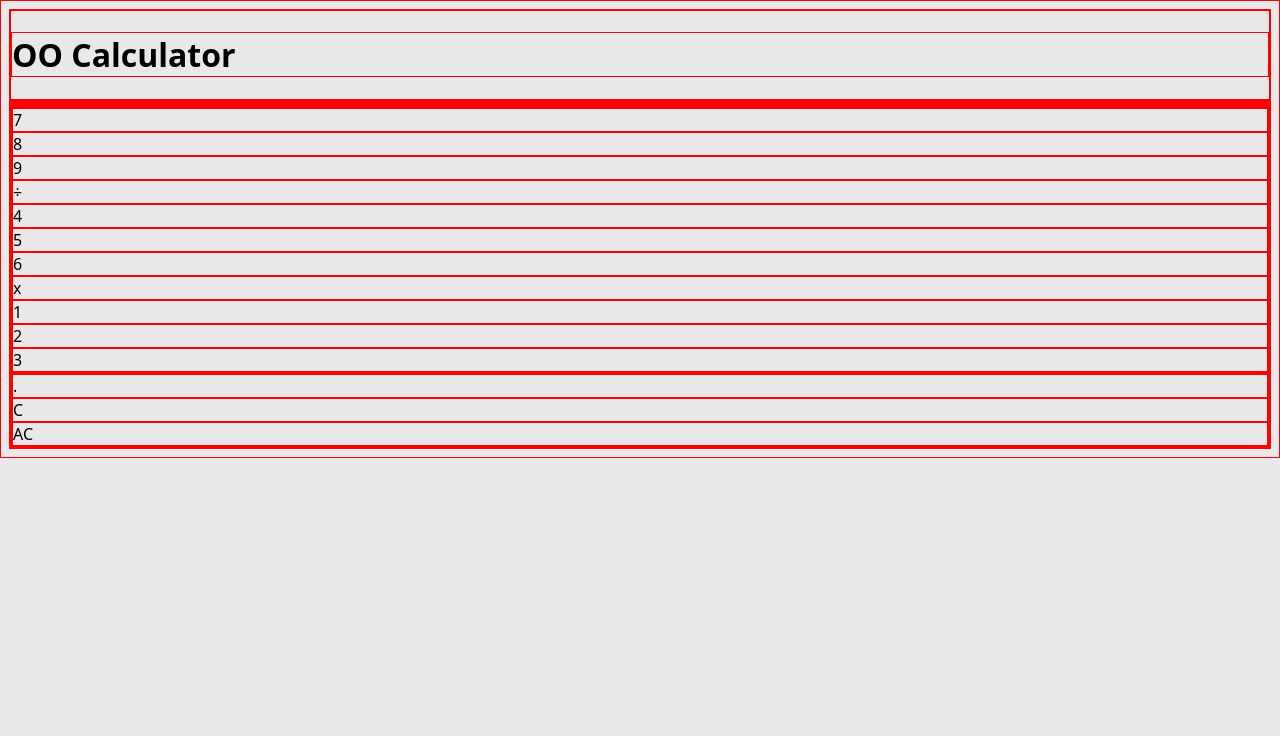
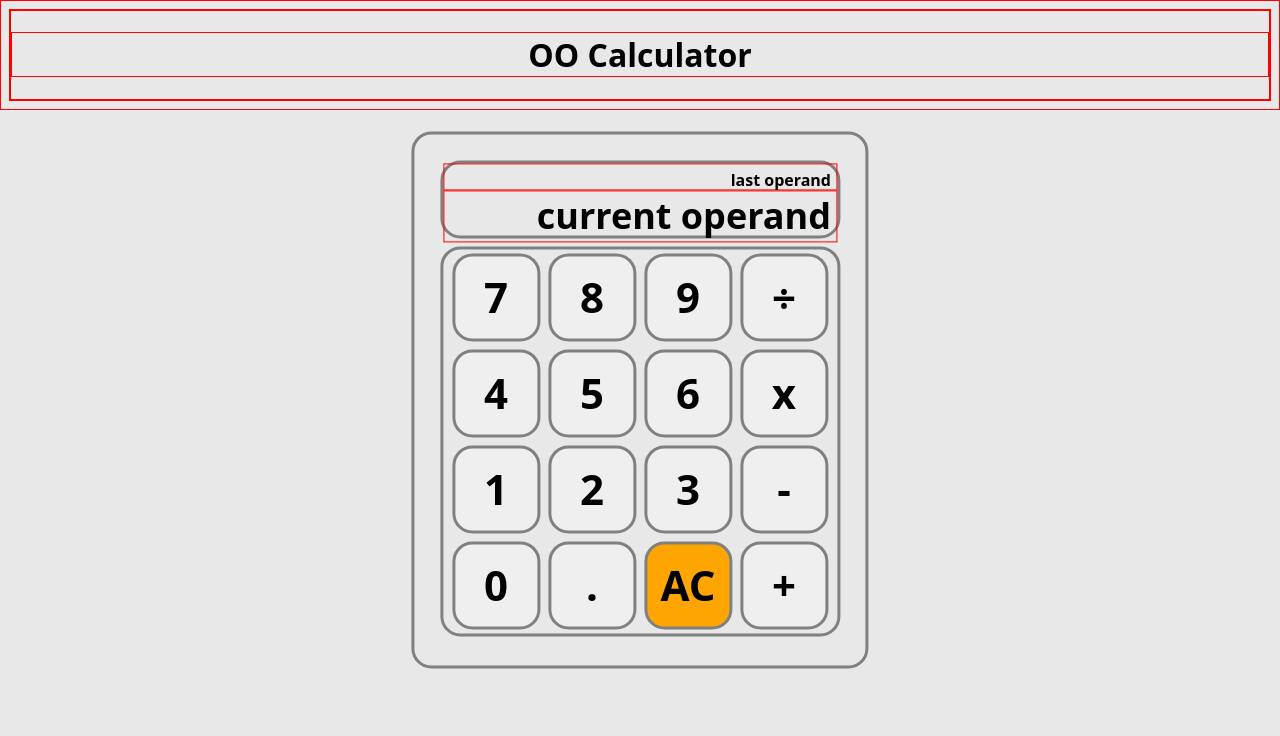
Before and after one commit to jeffbai996/oo-calculator, a plain HTML site: page index.html in a window 1280 px wide. Shown: the top 736 px of the page. Drawn offline with Linux system fonts and the light colour scheme.

Commit message:
Completed layout of calculator with flexbox

```diff
--- a/index.html
+++ b/index.html
@@ -15,25 +15,26 @@
     </div>
     <div class="calculator">
         <div class="display">
-            <div id="last-operand"></div>
-            <div id="current-operand"></div>
+            <div id="last-operand">last operand</div>
+            <div id="current-operand">current operand</div>
         </div>
         <div class="keys">
-            <div id="7">7</div>
-            <div id="8">8</div>
-            <div id="9">9</div>
-            <div id="divide">÷</div>
-            <div id="4">4</div>
-            <div id="5">5</div>
-            <div id="6">6</div>
-            <div id="x">x</div>
-            <div id="1">1</div>
-            <div id="2">2</div>
-            <div id="3">3</div>
-            <div id="0"></div>
-            <div id="decimal">.</div>
-            <div id="clearone">C</div>
-            <div id="allclear">AC</div>
+            <button id="7">7</button>
+            <button id="8">8</button>
+            <button id="9">9</button>
+            <button id="buttonide">÷</button>
+            <button id="4">4</button>
+            <button id="5">5</button>
+            <button id="6">6</button>
+            <button id="multiply">x</button>
+            <button id="1">1</button>
+            <button id="2">2</button>
+            <button id="3">3</button>
+            <button id="subtract">-</button>
+            <button id="0">0</button>
+            <button id="decimal">.</button>
+            <button id="allclear">AC</button>
+            <button id="add">+</button>
         </div>
     </div>
     <div class="footer">
--- a/style.css
+++ b/style.css
@@ -1,10 +1,93 @@
+:root {
+    --page-bg-color: #e8e8e8;
+    --border: 3px solid gray;
+    --border-radius: 20px;
+}
+
 * {
     border: 1px solid red;
     font-family: system-ui;
 }
 
 body {
-    background-color: #e8e8e8;
+    display: flex;
+    flex-direction: column;
+    background-color: var(--page-bg-color);
+}
+
+.header {
+    text-align: center;
+}
+
+.calculator {
+    display: flex;
+    flex-direction: column;
+    border: var(--border);
+    border-radius: var(--border-radius);
+    position: absolute;
+    left: 50%;
+    top: 50%;
+    -webkit-transform: translate(-50%, -50%);
+    transform: translate(-50%, -50%);
+    width: 400px;
+    height: 480px;
+    padding: 2%;
+}
+
+.calculator .display {
+    border: inherit;
+    border-radius: inherit;
+    font-weight: bold;
+    height: 15%;
+    margin-bottom: 2%;
+}
+
+#last-operand {
+    text-align: right;
+    padding: 5px 5px 0 0;
+    height: 20px;
+}
+
+#current-operand {
+    text-align: right;
+    padding-right: 5px;
+    font-size: 36px;
+    height: 50px;
+}
+
+.calculator .keys {
+    display: flex;
+    flex-wrap: wrap;
+    justify-content: center;
+    border: inherit;
+    border-radius: inherit;
+}
+
+
+.calculator .keys button {
+    display: flex;
+    justify-content: center;
+    align-items: center;
+    min-width: 88px;
+    aspect-ratio: 1;
+    font-size: 42px;
+    font-weight: bolder;
+    border: inherit;
+    border-radius: inherit;
+    margin: 4px;
+}
+
+button:hover {
+    background-color: lightgray;
+}
+
+#allclear {
+    background-color: orange;
+    color: black;
+}
+
+#allclear:hover {
+    background-color:darkorange;
 }
 
 .footer {
```
